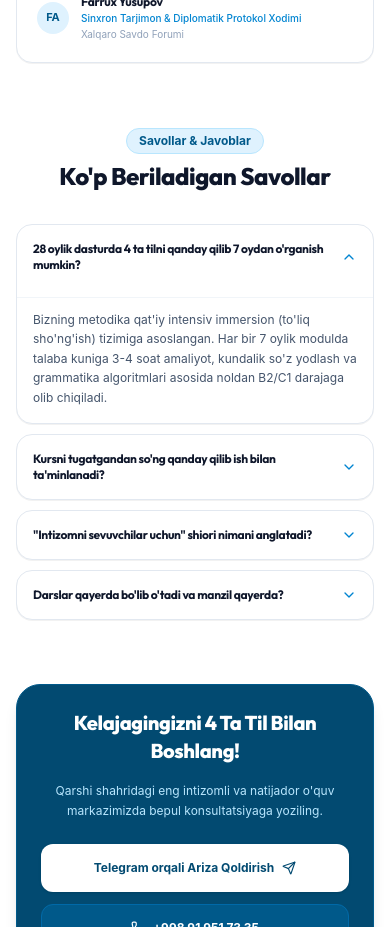
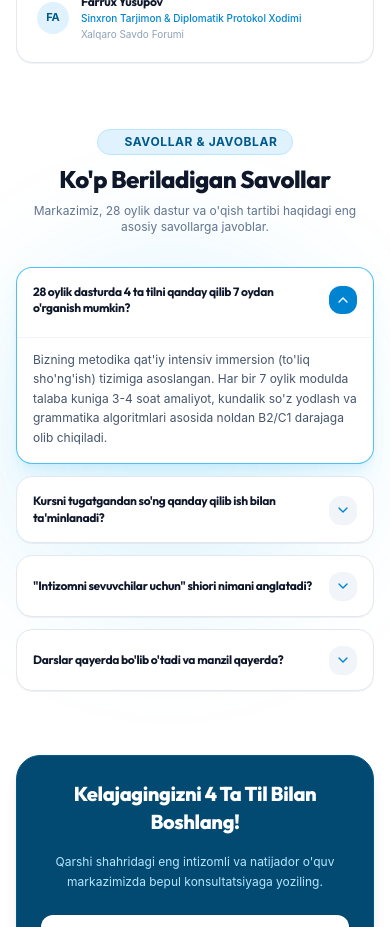
Before and after one commit to humoyun1773/at-termiziy, a React (Vite) app: page / in a window 390 px wide. Shown: the part 10340-11267 px from the top of the page. Built offline with nearby package versions, Linux system fonts and the light colour scheme; a web font is replaced by a local one.

Commit message:
Add animations and glowing interactions to FAQ accordion

```diff
--- a/src/components/ui/accordion.tsx
+++ b/src/components/ui/accordion.tsx
@@ -11,7 +11,10 @@ const AccordionItem = React.forwardRef<
 >(({ className, ...props }, ref) => (
   <AccordionPrimitive.Item
     ref={ref}
-    className={cn("border border-slate-200 dark:border-slate-800 rounded-2xl bg-white dark:bg-slate-900 overflow-hidden shadow-2xs transition-all", className)}
+    className={cn(
+      "border border-slate-200 dark:border-slate-800 rounded-2xl bg-white dark:bg-slate-900 overflow-hidden shadow-2xs transition-all duration-300 hover:border-sky-300 dark:hover:border-sky-700 hover:shadow-md data-[state=open]:border-sky-500/70 dark:data-[state=open]:border-sky-500/60 data-[state=open]:shadow-lg data-[state=open]:shadow-sky-500/10",
+      className
+    )}
     {...props}
   />
 ));
@@ -25,13 +28,17 @@ const AccordionTrigger = React.forwardRef<
     <AccordionPrimitive.Trigger
       ref={ref}
       className={cn(
-        "flex flex-1 items-center justify-between p-4 sm:p-5 text-left text-xs sm:text-sm font-bold text-slate-900 dark:text-white transition-all hover:bg-slate-50 dark:hover:bg-slate-800/60 cursor-pointer [&[data-state=open]>svg]:rotate-180",
+        "flex flex-1 items-center justify-between p-4 sm:p-5 text-left text-xs sm:text-sm font-bold text-slate-900 dark:text-white transition-all duration-200 hover:bg-sky-50/50 dark:hover:bg-slate-800/60 cursor-pointer group [&[data-state=open]_.chevron-circle]:bg-sky-600 [&[data-state=open]_.chevron-circle]:text-white [&[data-state=open]_.chevron-circle]:rotate-180",
         className
       )}
       {...props}
     >
-      {children}
-      <ChevronDown className="h-4 w-4 shrink-0 text-sky-600 dark:text-sky-400 transition-transform duration-200" />
+      <span className="group-hover:text-sky-600 dark:group-hover:text-sky-400 transition-colors pr-2 leading-snug">
+        {children}
+      </span>
+      <div className="chevron-circle w-7 h-7 rounded-xl bg-slate-100 dark:bg-slate-800 text-sky-600 dark:text-sky-400 flex items-center justify-center shrink-0 transition-all duration-300 shadow-2xs group-hover:scale-110">
+        <ChevronDown className="h-4 w-4 shrink-0 transition-transform duration-300" />
+      </div>
     </AccordionPrimitive.Trigger>
   </AccordionPrimitive.Header>
 ));
@@ -46,8 +53,10 @@ const AccordionContent = React.forwardRef<
     className="overflow-hidden text-xs sm:text-sm text-slate-600 dark:text-slate-300 leading-relaxed transition-all data-[state=closed]:animate-accordion-up data-[state=open]:animate-accordion-down"
     {...props}
   >
-    <div className={cn("px-4 pb-4 sm:px-5 sm:pb-5 pt-0 border-t border-slate-100 dark:border-slate-800 mt-2 pt-3", className)}>
-      {children}
+    <div className={cn("px-4 pb-4 sm:px-5 sm:pb-5 pt-1 border-t border-slate-100 dark:border-slate-800/80 mt-1", className)}>
+      <div className="pt-2 text-slate-600 dark:text-slate-300 leading-relaxed">
+        {children}
+      </div>
     </div>
   </AccordionPrimitive.Content>
 ));
--- a/src/pages/HomePage.tsx
+++ b/src/pages/HomePage.tsx
@@ -511,24 +511,46 @@ export const HomePage: React.FC = () => {
         whileInView={{ opacity: 1, y: 0 }}
         viewport={{ once: true, margin: "-40px" }}
         transition={{ duration: 0.5 }}
-        className="max-w-3xl mx-auto px-4 sm:px-6"
+        className="max-w-3xl mx-auto px-4 sm:px-6 relative"
       >
-        <div className="text-center mb-8 space-y-1.5">
-          <Badge variant="secondary" className="px-3 py-1">
-            Savollar & Javoblar
-          </Badge>
-          <h2 className="text-2xl font-extrabold text-slate-900 dark:text-white font-heading">
+        {/* Background glow orb */}
+        <div className="absolute top-1/2 left-1/2 -translate-x-1/2 -translate-y-1/2 w-96 h-96 bg-sky-500/10 dark:bg-sky-500/5 rounded-full blur-3xl pointer-events-none animate-blob" />
+
+        <div className="text-center mb-8 space-y-2 relative z-10">
+          <motion.div
+            initial={{ opacity: 0, scale: 0.9 }}
+            whileInView={{ opacity: 1, scale: 1 }}
+            viewport={{ once: true }}
+            transition={{ duration: 0.3 }}
+            className="inline-flex items-center gap-1.5 px-3.5 py-1 rounded-full bg-sky-100 dark:bg-sky-950/80 text-sky-800 dark:text-sky-300 text-xs font-bold uppercase tracking-wider border border-sky-200 dark:border-sky-800"
+          >
+            <span className="w-1.5 h-1.5 rounded-full bg-sky-500 animate-ping" />
+            <span>Savollar & Javoblar</span>
+          </motion.div>
+
+          <h2 className="text-2xl sm:text-3xl font-extrabold text-slate-900 dark:text-white font-heading">
             Ko'p Beriladigan Savollar
           </h2>
+          <p className="text-xs sm:text-sm text-slate-500 dark:text-slate-400 max-w-md mx-auto">
+            Markazimiz, 28 oylik dastur va o'qish tartibi haqidagi eng asosiy savollarga javoblar.
+          </p>
         </div>
 
-        <Accordion type="single" collapsible defaultValue="faq-1" className="space-y-2.5">
-          {faqData.map((faq) => {
+        <Accordion type="single" collapsible defaultValue="faq-1" className="space-y-3 relative z-10">
+          {faqData.map((faq, idx) => {
             const question = faq.question[language] || faq.question.uz;
             const answer = faq.answer[language] || faq.answer.uz;
 
             return (
-              <AccordionItem key={faq.id} value={faq.id}>
+              <motion.div
+                key={faq.id}
+                initial={{ opacity: 0, y: 18 }}
+                whileInView={{ opacity: 1, y: 0 }}
+                viewport={{ once: true }}
+                transition={{ duration: 0.35, delay: idx * 0.08 }}
+                whileHover={{ y: -3, transition: { duration: 0.2 } }}
+              >
+                <AccordionItem value={faq.id}>
                   <AccordionTrigger>
                     <span>{question}</span>
                   </AccordionTrigger>
@@ -536,6 +558,7 @@ export const HomePage: React.FC = () => {
                     {answer}
                   </AccordionContent>
                 </AccordionItem>
+              </motion.div>
             );
           })}
         </Accordion>
```
Lines whose indentation alone changed are shown as unchanged.
